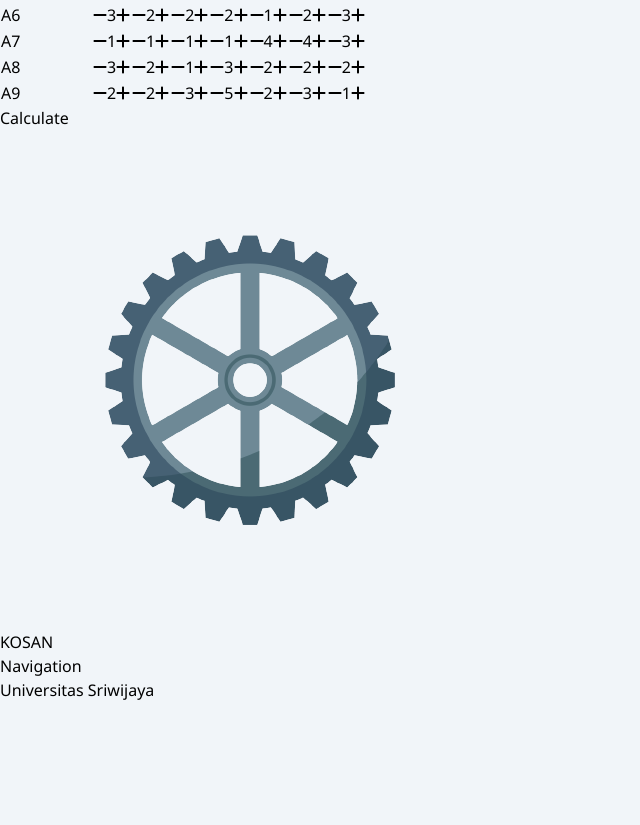
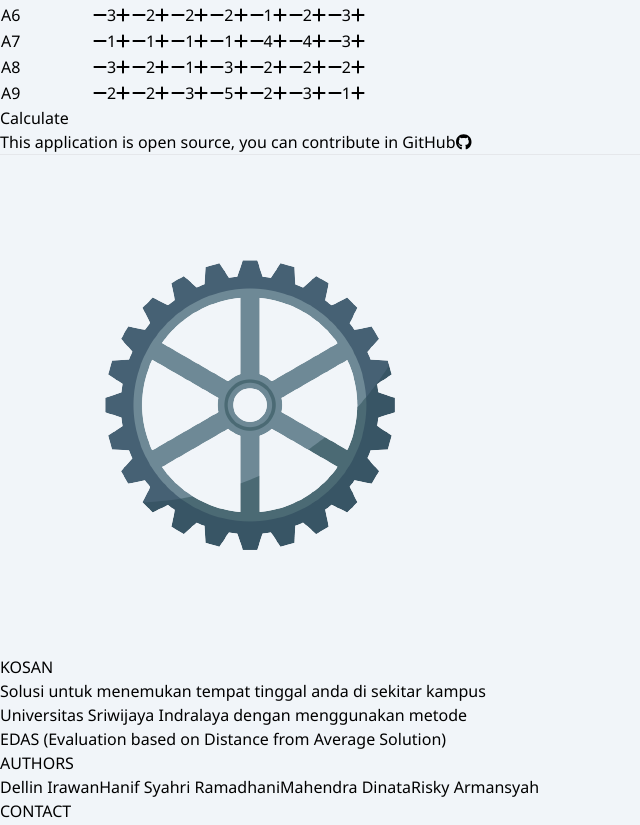
Before and after one commit to remunata/kosan, a React (Vite) app: page / in a window 1280 px wide. Shown: the part 1960-2785 px from the top of the page, without its empty margins (0-640 px from the left). Before the commit the page ends 2662 px from the top, so only its background shows below. Built offline with nearby package versions, Linux system fonts and the light colour scheme.

Commit message:
finishing footer

```diff
--- a/package.json
+++ b/package.json
@@ -10,6 +10,9 @@
     "preview": "vite preview"
   },
   "dependencies": {
+    "@fortawesome/fontawesome-svg-core": "^6.4.2",
+    "@fortawesome/free-brands-svg-icons": "^6.4.2",
+    "@fortawesome/free-regular-svg-icons": "^6.4.2",
     "@fortawesome/free-solid-svg-icons": "^6.4.2",
     "@fortawesome/react-fontawesome": "^0.2.0",
     "react": "^18.2.0",
--- a/src/components/Footer.tsx
+++ b/src/components/Footer.tsx
@@ -1,18 +1,63 @@
 import edasLogo from "../assets/edas-logo.png";
+
+import { FontAwesomeIcon } from "@fortawesome/react-fontawesome";
+import { faGithub } from "@fortawesome/free-brands-svg-icons";
+import { faEnvelope, faHouse } from "@fortawesome/free-solid-svg-icons";
 
 function Footer() {
   return (
     <>
-      <div className="flex justify-between items-start px-40 w-full bg-slate-700 z-50 pb-20 pt-10">
-        <div className="flex flex-col items-center">
-          <img src={edasLogo} alt="logo" className="h-72" />
-          <h1 className="text-5xl font-bold text-white">KOSAN</h1>
+      <div className="px-40 w-full bg-slate-700 z-50 pb-20 pt-10 text-white flex flex-col relative">
+        <div className="w-full flex justify-between items-center">
+          <span className="text-md italic">
+            This application is open source, you can contribute in GitHub
+          </span>
+          <a href="https://github.com/remunata/kosan" target="_blank">
+            <FontAwesomeIcon
+              icon={faGithub}
+              className="text-3xl cursor-pointer"
+            />
+          </a>
         </div>
-        <div className="mt-20">
-          <h1 className="text-2xl font-bold text-white">Navigation</h1>
-        </div>
-        <div className="mt-20">
-          <h1 className="text-2xl font-bold text-white">Universitas Sriwijaya</h1>
+        <hr className="mt-6 mb-8" />
+        <div className="flex justify-between items-start gap-20">
+          <div className="flex flex-col">
+            <div className="flex items-center">
+              <img src={edasLogo} alt="edas-logo" className="h-16" />
+              <h1 className="text-3xl font-bold">KOSAN</h1>
+            </div>
+            <div>
+              <p className="mt-6">
+                Solusi untuk menemukan tempat tinggal anda di sekitar kampus
+                <br />
+                Universitas Sriwijaya Indralaya dengan menggunakan metode
+                <br />
+                EDAS (Evaluation based on Distance from Average Solution)
+              </p>
+            </div>
+          </div>
+          <div className="flex flex-col">
+            <h1 className="text-3xl font-bold pt-2">AUTHORS</h1>
+            <div className="mt-8 flex flex-col gap-4">
+              <span>Dellin Irawan</span>
+              <span>Hanif Syahri Ramadhani</span>
+              <span>Mahendra Dinata</span>
+              <span>Risky Armansyah</span>
+            </div>
+          </div>
+          <div className="flex flex-col">
+            <h1 className="text-3xl font-bold pt-2">CONTACT</h1>
+            <div className="mt-8 flex flex-col gap-4">
+              <span>
+                <FontAwesomeIcon icon={faHouse} className="mr-2" />
+                Fakultas Ilmu Komputer, Universitas Sriwijaya
+              </span>
+              <span>
+                <FontAwesomeIcon icon={faEnvelope} className="mr-2" />
+                remdinata@gmail.com
+              </span>
+            </div>
+          </div>
         </div>
       </div>
     </>
--- a/src/components/Header.tsx
+++ b/src/components/Header.tsx
@@ -6,11 +6,11 @@ function Header() {
       <div className="flex justify-between items-center px-10 w-full h-14 bg-slate-700 z-50">
         <div className="flex items-center">
           <img src={edasLogo} alt="logo" className="h-12" />
-          <h1 className="text-2xl font-bold text-white">KOSAN</h1>
+          <a href="/" className="text-2xl font-bold text-white">KOSAN</a>
         </div>
         <a
           href="#calculation"
-          className="px-3 py-1 rounded-sm bg-white font-medium"
+          className="px-3 py-1 rounded-sm bg-white font-medium hover:bg-gray-200 transition-colors"
         >
           Get Started
         </a>
```
Also changed, not shown: 1 other file (tests, documents, lock files or other folders).
